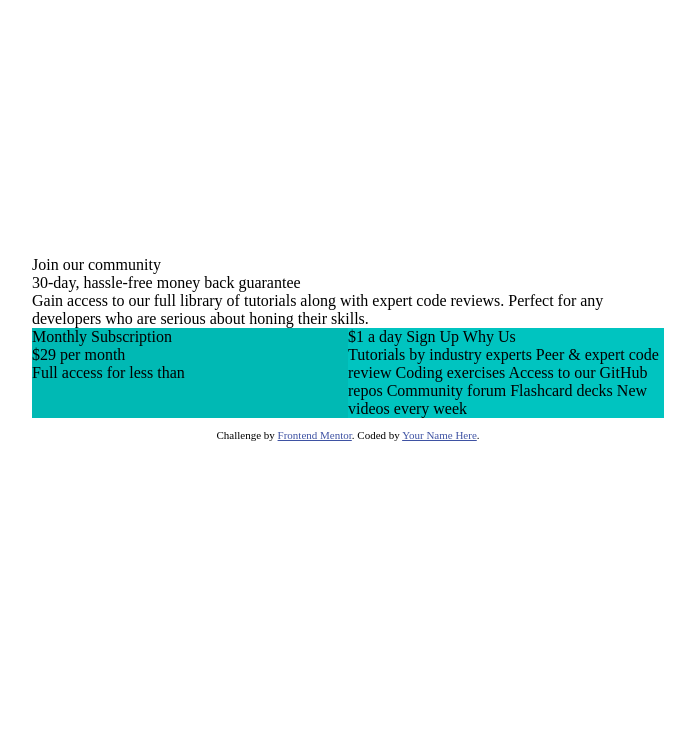
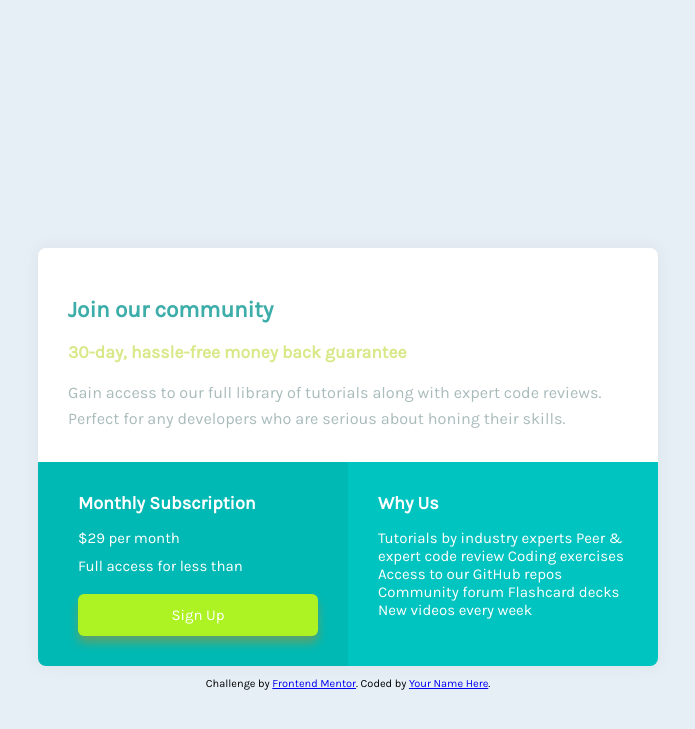
Before and after one commit to seunbayo/Frontend-challenge1, a plain HTML site: page index.html in a window 1280 px wide. Shown: the part 5-734 px from the top of the page, without its empty margins (292-987 px from the left). Drawn offline with Linux system fonts and the light colour scheme.

Commit message:
work in progress

```diff
--- a/fec1.css
+++ b/fec1.css
@@ -1,16 +1,47 @@
+body {
+  background-color: #e6eff6;
+  font-family: Karla, Arial, Helvetica, sans-serif;
+}
+
 .attribution {
   font-size: 11px;
   text-align: center;
 }
-.attribution a {
-  color: hsl(228, 45%, 44%);
+
+#welc {
+  max-width: 620px;
+  margin-left: auto;
+  margin-right: auto;
+  margin-top: 20%;
+  font-size: 15px;
+  border-radius: 8px;
+  overflow: hidden;
+  box-shadow: 0 0 14px rgba(200, 200, 200, 0.3);
 }
 
-#container {
-  width: 50%;
-  margin: auto;
-  padding-top: 20%;
-  /* text-align: center; */
+.h2 {
+  color: #95d8db;
+}
+
+#top {
+  background-color: white;
+  padding: 2em;
+}
+
+#bottom {
+  color: white;
+}
+#joc {
+  color: #3dada9;
+}
+
+.days {
+  color: #d9e889;
+  font-weight: bold;
+}
+
+#msub {
+  margin-left: 10px;
 }
 
 .row {
@@ -21,10 +52,38 @@
   flex: 50%;
 }
 
+.description {
+  color: #abb;
+  line-height: 1.6;
+  font-size: 1.08em;
+}
+
+.sub {
+  font-size: 1.2em;
+  font-weight: bold;
+  margin-bottom: 15px;
+}
+.money {
+  margin-bottom: 10px;
+}
+
+.full {
+  margin-bottom: 19px;
+}
+.button {
+  display: block;
+  background-color: #adf223;
+  text-align: center;
+  border-radius: 6px;
+  padding: 12px;
+  box-shadow: 0 7px 10px rgba(100, 160, 100, 0.9);
+}
 #left {
   background-color: #00b9b4;
+  padding: 2em;
 }
 
 #right {
   background-color: #00c4c0;
+  padding: 2em;
 }
--- a/index.html
+++ b/index.html
@@ -12,40 +12,51 @@
       href="./images/favicon-32x32.png"
     />
     <title>Frontend Mentor | Single Price Grid Component</title>
+    <link href="https://fonts.googleapis.com/css2?family=Karla&display=swap" rel="stylesheet">
     <link href="fec1.css" rel="stylesheet" type="text/css">
+
 
   </head>
   <body>
-    <section id="container">
+    <section id="welc">
       <section id="top">
-        <div class="com">
+        <div id="joc">
+          <h2 >
             Join our community
+          </h2>
         </div>
         <div class="days">
+          <h3>
             30-day, hassle-free money back guarantee
+          </h3>
         </div>
-        <div>
+        <div class="description">
           Gain access to our full library of tutorials along with expert code
-          reviews. Perfect for any developers who are serious about honing their
+          reviews.<br> Perfect for any developers who are serious about honing their
           skills.
         </div>
       </section>
       <section id="bottom">
         <div class="row">
           <div class="column" id="left">
-            <div>
+            <div id="msub">
+              <div class="sub">
                 Monthly Subscription
               </div>
-            <div>
+              <div class="money">
                 &dollar;29 per month
               </div>
+              <div class="full">
+                Full access for less than
+              </div>
               <div>
-              Full access for less than
+                <a class="button">Sign Up</a>
+              </div>
             </div>
           </div>
           <div class="column" id="right">
-            <div>
-              &dollar;1 a day Sign Up Why Us
+            <div class="sub">
+              Why Us
             </div>
             <div>
               Tutorials by industry experts Peer &amp;
```
Lines whose indentation alone changed are shown as unchanged.
